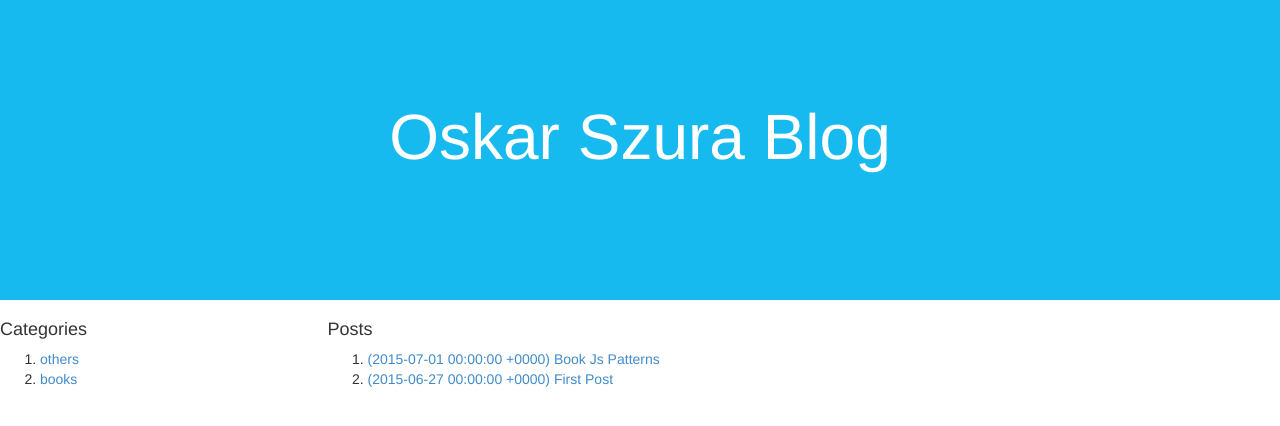
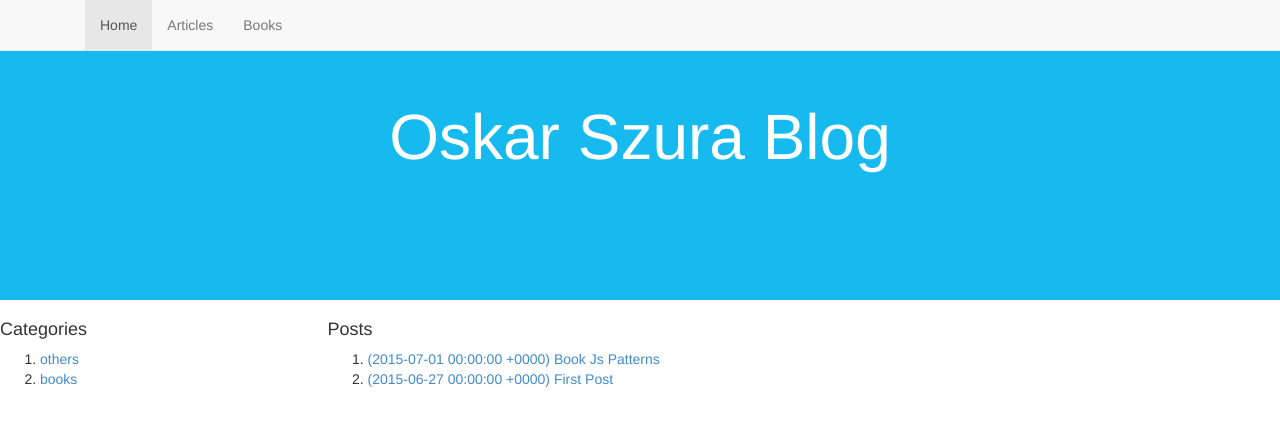
Before and after one commit to oskarszura/oskarszura.github.io, a Jekyll site: the page built from index.html, in a window 1280 px wide. Shown: the top 426 px of the page. Built offline with Jekyll 4.4.1, drawn with Linux system fonts in a browser that asks for light colours.

Commit message:
Added navigation.

```diff
--- a/_layouts/default.html
+++ b/_layouts/default.html
@@ -13,6 +13,30 @@
     </script>
 </head>
 <body>
+
+<nav class="navbar navbar-default navbar-fixed-top">
+    <div class="container">
+        <div class="collapse navbar-collapse">
+            <ul class="nav navbar-nav">
+                <li class="active">
+                    <a href="#">
+                        Home
+                    </a>
+                </li>
+                <li>
+                    <a href="#">
+                        Articles
+                    </a>
+                </li>
+                <li>
+                    <a href="#">
+                        Books
+                    </a>
+                </li>
+            </ul>
+        </div>
+    </div>
+</nav>
 
 <header class="container-fluid">
     <div class="row">
--- a/index.html
+++ b/index.html
@@ -4,10 +4,13 @@ title: Oskar Szura Blog
 ---
 
 <h4>Posts</h4>
-<ol>
+<ol class="post-list">
     {% for post in site.posts %}
-    <li>
-        <a href="{{ post.url }}">({{ post.date }}) {{ post.title }}</a>
+    <li class="post-list__item">
+        <a href="{{ post.url }}">
+            <span class="post-list__date">({{ post.date }})</span>
+            <span class="post-list__title">{{ post.title }}</span>
+        </a>
     </li>
     {% endfor %}
 </ol>
```
